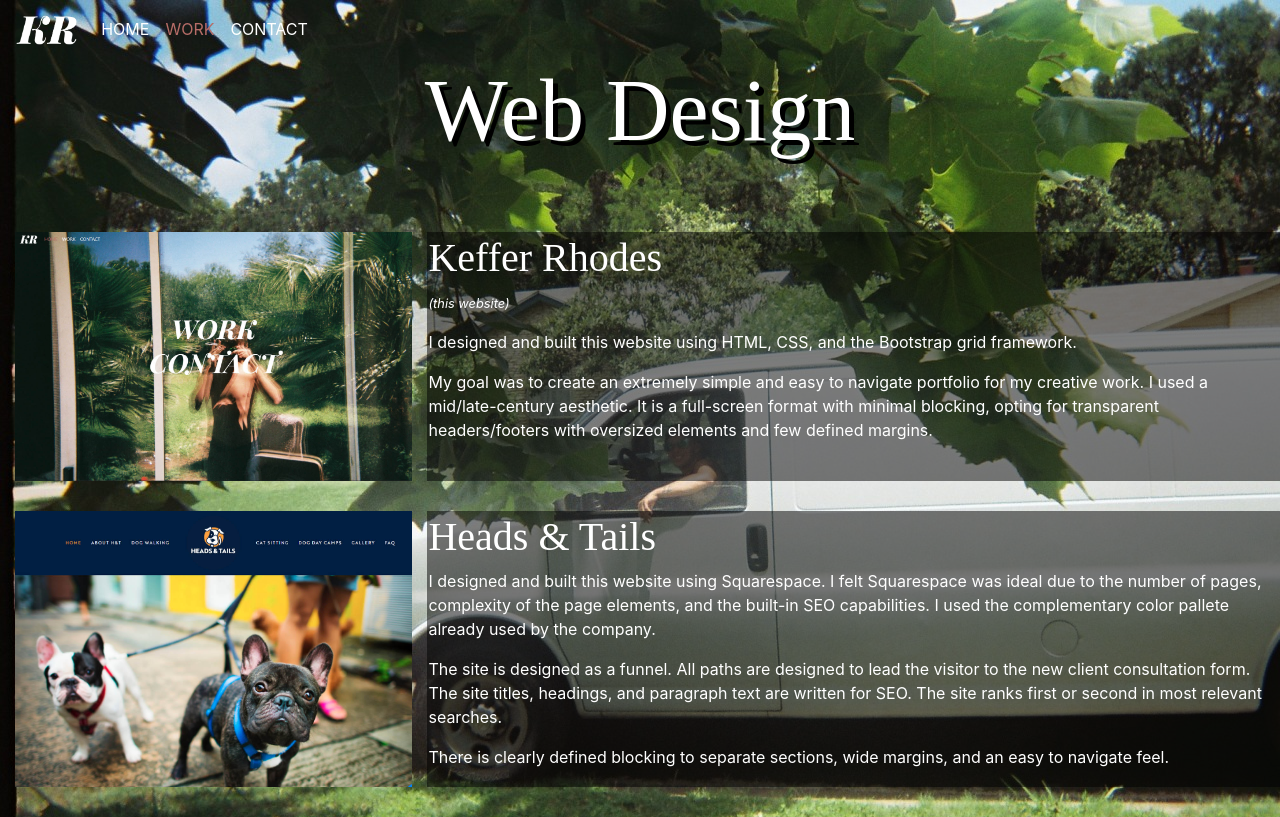
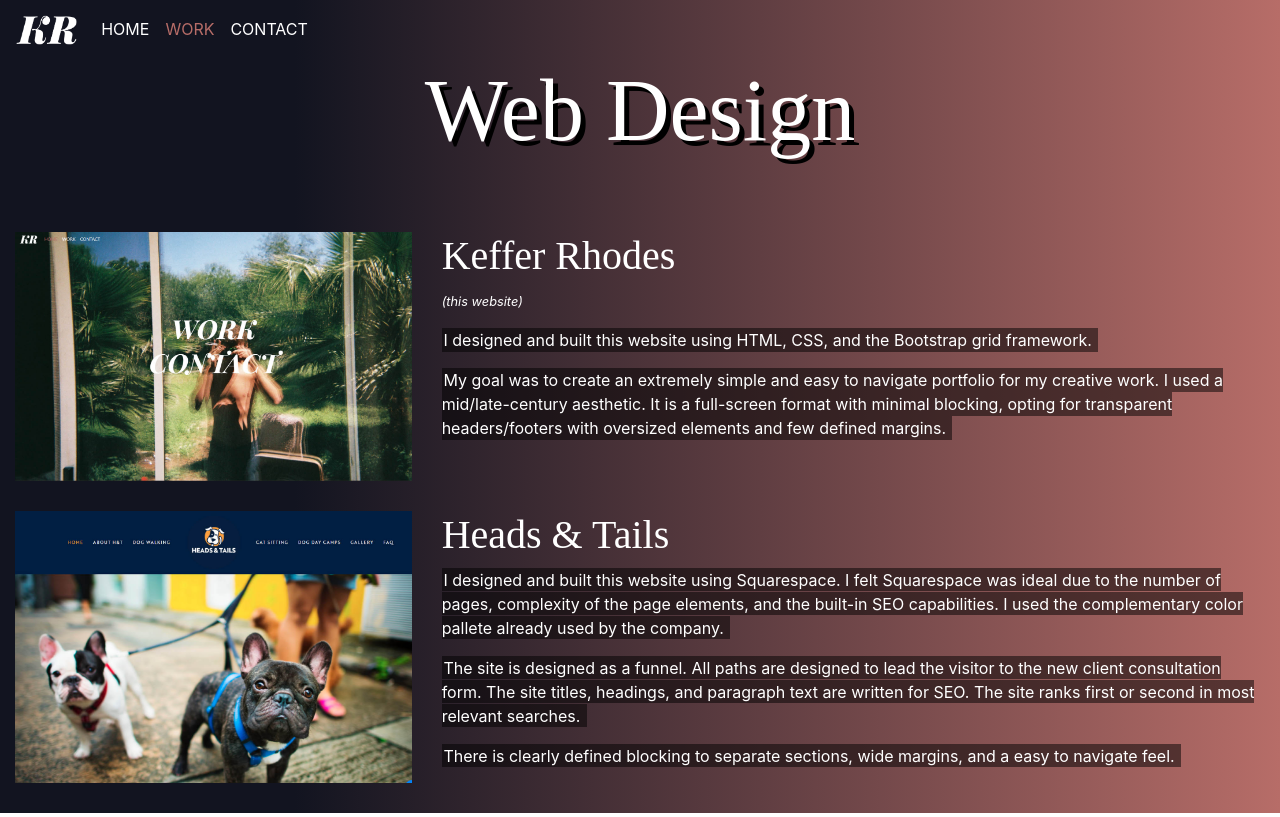
Before and after one commit to kefferrhodes/kefferrhodes.com, a plain HTML site: page mysite/work/webdev.html in a window 1280 px wide. Drawn offline with nearby package versions, Linux system fonts and the light colour scheme; a web font is replaced by a local one.

Commit message:
Revert "Work Section Backgroudns, etc."
This reverts commit 801d1de91859e4830c65a19e0a6930f7b942b3b2.

```diff
--- a/mysite/main.css
+++ b/mysite/main.css
@@ -23,16 +23,8 @@ body.index {
 	background-size: cover;
 }
 
-body.music {
-	background: url(photos/heather.jpg) no-repeat center center fixed;
-	-webkit-background-size: cover;
-	-moz-background-size: cover;
-	-o-background-size: cover;
-	background-size: cover;
-}
-
 body.webdev {
-	background: url(photos/van.jpg) no-repeat center center fixed;
+	background: url(photos/webdev.png) no-repeat center center fixed;
 	-webkit-background-size: cover;
 	-moz-background-size: cover;
 	-o-background-size: cover;
@@ -62,7 +54,7 @@ p {
 	color: white;
 }
 
-.bgop {
+span.bgop {
 	color: white;
 	background: rgba(0, 0, 0, .5);
 	padding: 1.8px;
--- a/mysite/work/webdev.html
+++ b/mysite/work/webdev.html
@@ -25,7 +25,7 @@
 	</div>
 </nav>
 
-<body class="webdev">
+<body class="gradient">
 	<h1 class="webdev">Web Design</h1>
 	<div class="baby-spacer"></div>
 	<div class="baby-spacer"></div>
@@ -34,11 +34,11 @@
 			<div class="col-md-4 grid-col">
 				<img src="../photos/krsite.jpg" class="cover">
 			</div>
-			<div class="bgop col-md-8 grid-col">
+			<div class="col-md-8 grid-col">
 				<h3>Keffer Rhodes</h3>
 				<p style="font-style: italic;"><small>(this website)</small></p>
-				<p>I designed and built this website using HTML, CSS, and the Bootstrap grid framework.</p>
-				<p>My goal was to create an extremely simple and easy to navigate portfolio for my creative work. I used a mid/late-century aesthetic. It is a full-screen format with minimal blocking, opting for transparent headers/footers with oversized elements and few defined margins.</p>
+				<p><span class="bgop">I designed and built this website using HTML, CSS, and the Bootstrap grid framework.&nbsp;</span></p>
+				<p><span class="bgop">My goal was to create an extremely simple and easy to navigate portfolio for my creative work. I used a mid/late-century aesthetic. It is a full-screen format with minimal blocking, opting for transparent headers/footers with oversized elements and few defined margins.&nbsp;</span></p>
 			</div>
 		</div>
 		<div class="baby-spacer"></div>
@@ -46,11 +46,11 @@
 			<div class="col-md-4 grid-col">
 				<img src="../photos/htsite.jpg" class="cover">
 			</div>
-			<div class="bgop col-md-8 grid-col">
+			<div class="col-md-8 grid-col">
 				<h3>Heads & Tails</h3>
-				<p>I designed and built this website using Squarespace. I felt Squarespace was ideal due to the number of pages, complexity of the page elements, and the built-in SEO capabilities. I used the complementary color pallete already used by the company.</p>
-				<p>The site is designed as a funnel. All paths are designed to lead the visitor to the new client consultation form. The site titles, headings, and paragraph text are written for SEO. The site ranks first or second in most relevant searches.</p>
-				<p>There is clearly defined blocking to separate sections, wide margins, and an easy to navigate feel.</p>
+				<p><span class="bgop">I designed and built this website using Squarespace. I felt Squarespace was ideal due to the number of pages, complexity of the page elements, and the built-in SEO capabilities. I used the complementary color pallete already used by the company.&nbsp;</span></p>
+				<p><span class="bgop">The site is designed as a funnel. All paths are designed to lead the visitor to the new client consultation form. The site titles, headings, and paragraph text are written for SEO. The site ranks first or second in most relevant searches.&nbsp;</span></p>
+				<p><span class="bgop">There is clearly defined blocking to separate sections, wide margins, and a easy to navigate feel.&nbsp;</span></p>
 			</div>
 		</div>
 	</div>
```
Also changed, not shown: mysite/work/music.html (+1 -7 lines), mysite/photos/heather.jpg (deleted), mysite/photos/van.jpg (deleted).
